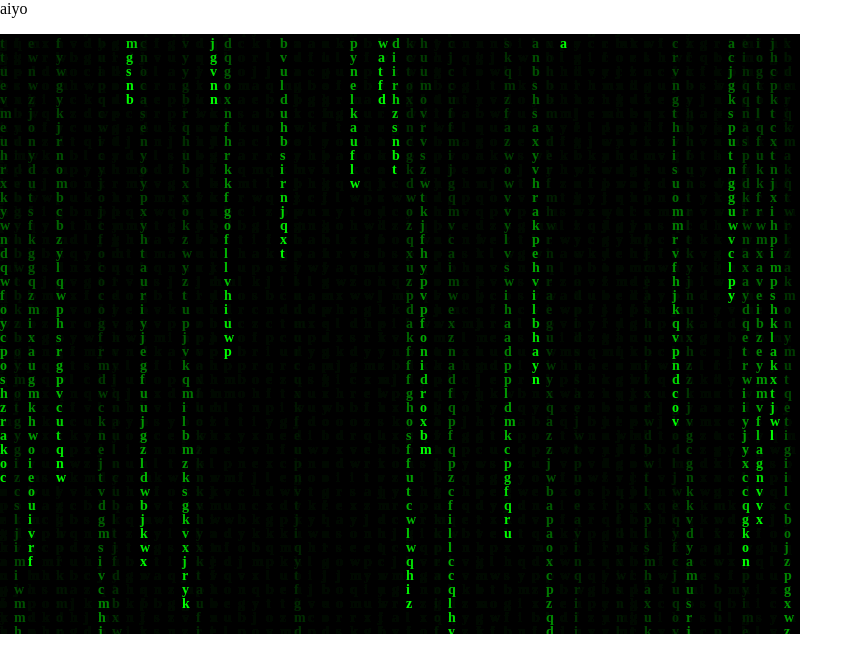
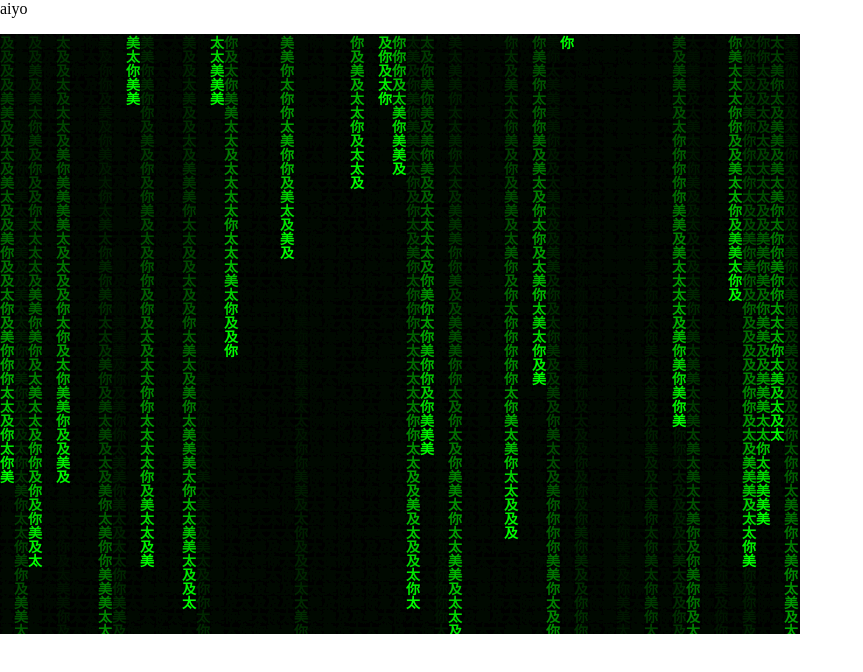
Before and after one commit to covan12345/covan12345.github.io, a plain HTML site: page index.html in a window 1280 px wide. Shown: the whole page, without its empty margins (0-863 px from the left). Drawn offline with Linux system fonts and the light colour scheme.

Commit message:
Update index.html

```diff
--- a/index.html
+++ b/index.html
@@ -59,7 +59,7 @@
 			//思考每一个字的坐标
 			//创建数组把clos 个 0 （y坐标存储起来）
 			var drops = [];
-			var str = "qwertyuiopasdfghjklzxcvbnm";
+			var str = "及你太美";
 			//往数组里面添加 clos 个 0
 			for(var i = 0;i<clos;i++) {
 				drops.push(0);
```
